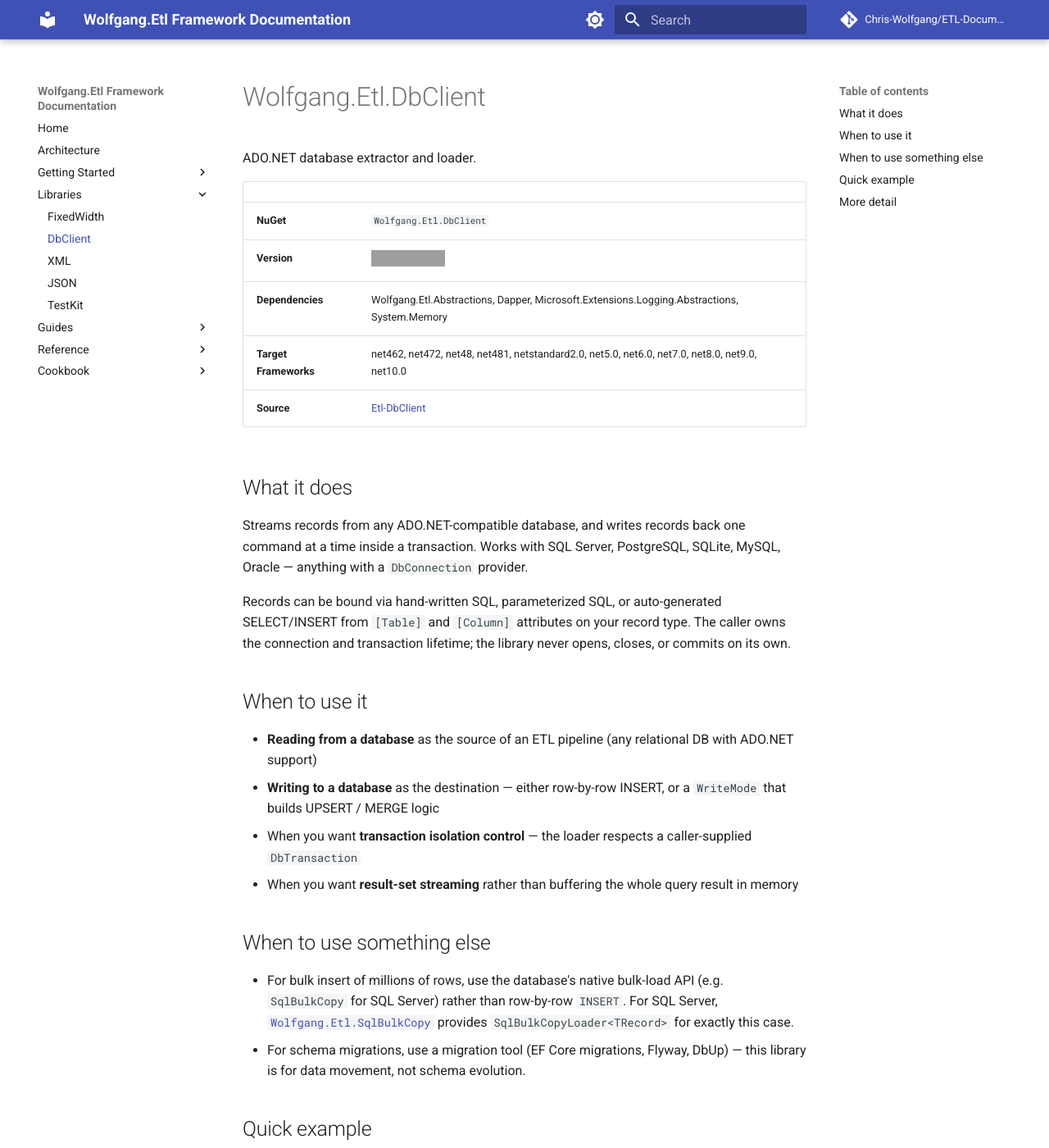
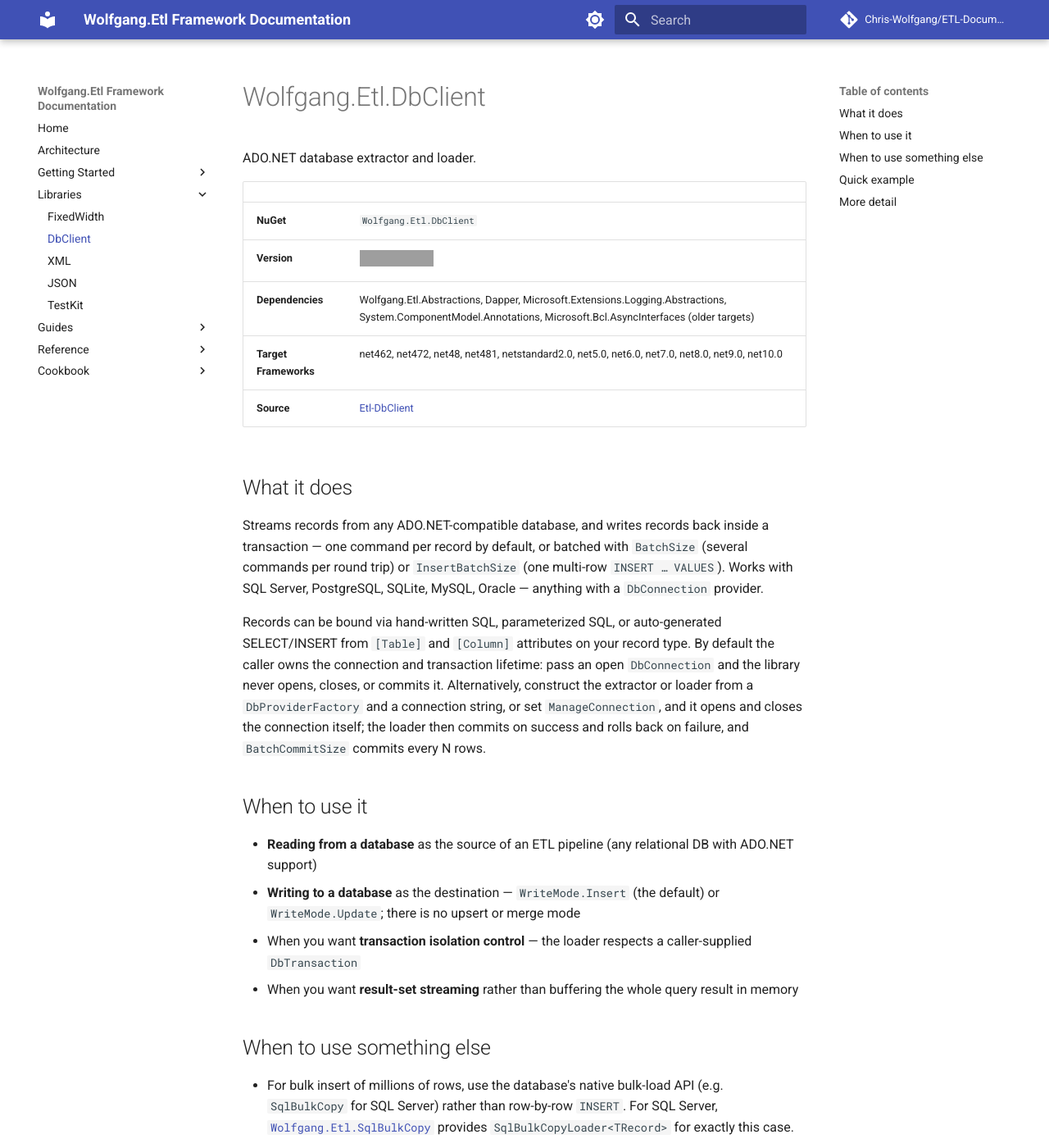
Before and after one commit to Chris-Wolfgang/ETL-Documentation, an MkDocs documentation site: the page built from docs/libraries/dbclient.md, in a window 1280 px wide and 1400 px high. Shown: the whole window at 82% size. Built offline with MkDocs 1.6.1 and Material for MkDocs 9.7.7, drawn with Linux system fonts in a browser that asks for light colours; comment, search, counter and statistics services are not loaded; grey boxes are pictures that could not be loaded.

Commit message:
docs: correct the DbClient catalog page's write, connection and batching modes
Closes #98

Co-Authored-By: Claude Opus 5.5 <noreply@anthropic.com>

```diff
--- a/docs/libraries/dbclient.md
+++ b/docs/libraries/dbclient.md
@@ -6,20 +6,20 @@ ADO.NET database extractor and loader.
 |---|---|
 | **NuGet** | `Wolfgang.Etl.DbClient` |
 | **Version** | ![NuGet](https://img.shields.io/nuget/v/Wolfgang.Etl.DbClient) |
-| **Dependencies** | Wolfgang.Etl.Abstractions, Dapper, Microsoft.Extensions.Logging.Abstractions, System.Memory |
+| **Dependencies** | Wolfgang.Etl.Abstractions, Dapper, Microsoft.Extensions.Logging.Abstractions, System.ComponentModel.Annotations, Microsoft.Bcl.AsyncInterfaces (older targets) |
 | **Target Frameworks** | net462, net472, net48, net481, netstandard2.0, net5.0, net6.0, net7.0, net8.0, net9.0, net10.0 |
 | **Source** | [Etl-DbClient](https://github.com/Chris-Wolfgang/Etl-DbClient) |
 
 ## What it does
 
-Streams records from any ADO.NET-compatible database, and writes records back one command at a time inside a transaction. Works with SQL Server, PostgreSQL, SQLite, MySQL, Oracle — anything with a `DbConnection` provider.
+Streams records from any ADO.NET-compatible database, and writes records back inside a transaction — one command per record by default, or batched with `BatchSize` (several commands per round trip) or `InsertBatchSize` (one multi-row `INSERT … VALUES`). Works with SQL Server, PostgreSQL, SQLite, MySQL, Oracle — anything with a `DbConnection` provider.
 
-Records can be bound via hand-written SQL, parameterized SQL, or auto-generated SELECT/INSERT from `[Table]` and `[Column]` attributes on your record type. The caller owns the connection and transaction lifetime; the library never opens, closes, or commits on its own.
+Records can be bound via hand-written SQL, parameterized SQL, or auto-generated SELECT/INSERT from `[Table]` and `[Column]` attributes on your record type. By default the caller owns the connection and transaction lifetime: pass an open `DbConnection` and the library never opens, closes, or commits it. Alternatively, construct the extractor or loader from a `DbProviderFactory` and a connection string, or set `ManageConnection`, and it opens and closes the connection itself; the loader then commits on success and rolls back on failure, and `BatchCommitSize` commits every N rows.
 
 ## When to use it
 
 - **Reading from a database** as the source of an ETL pipeline (any relational DB with ADO.NET support)
-- **Writing to a database** as the destination — either row-by-row INSERT, or a `WriteMode` that builds UPSERT / MERGE logic
+- **Writing to a database** as the destination — `WriteMode.Insert` (the default) or `WriteMode.Update`; there is no upsert or merge mode
 - When you want **transaction isolation control** — the loader respects a caller-supplied `DbTransaction`
 - When you want **result-set streaming** rather than buffering the whole query result in memory
 
```
Also changed, not shown: changelog/unreleased/dbclient-catalog-modes.md (added, +3 -0 lines).
